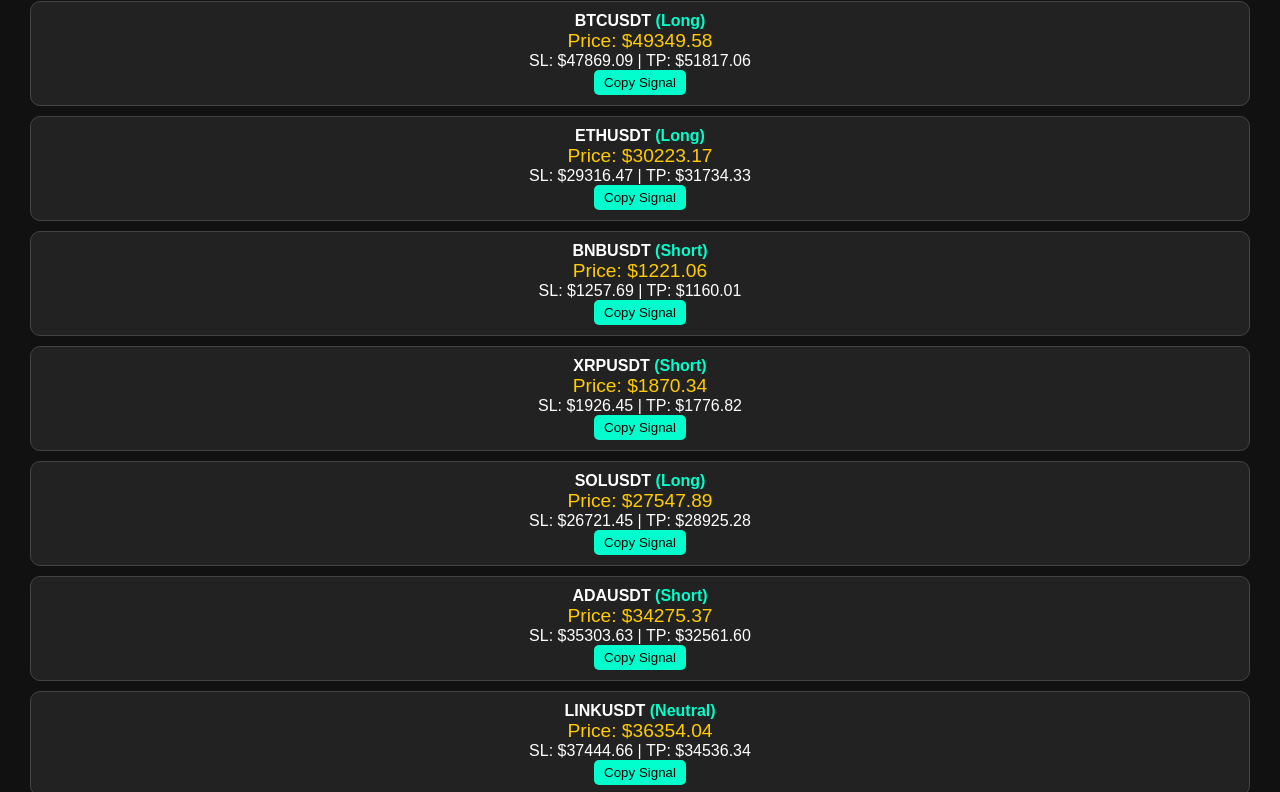
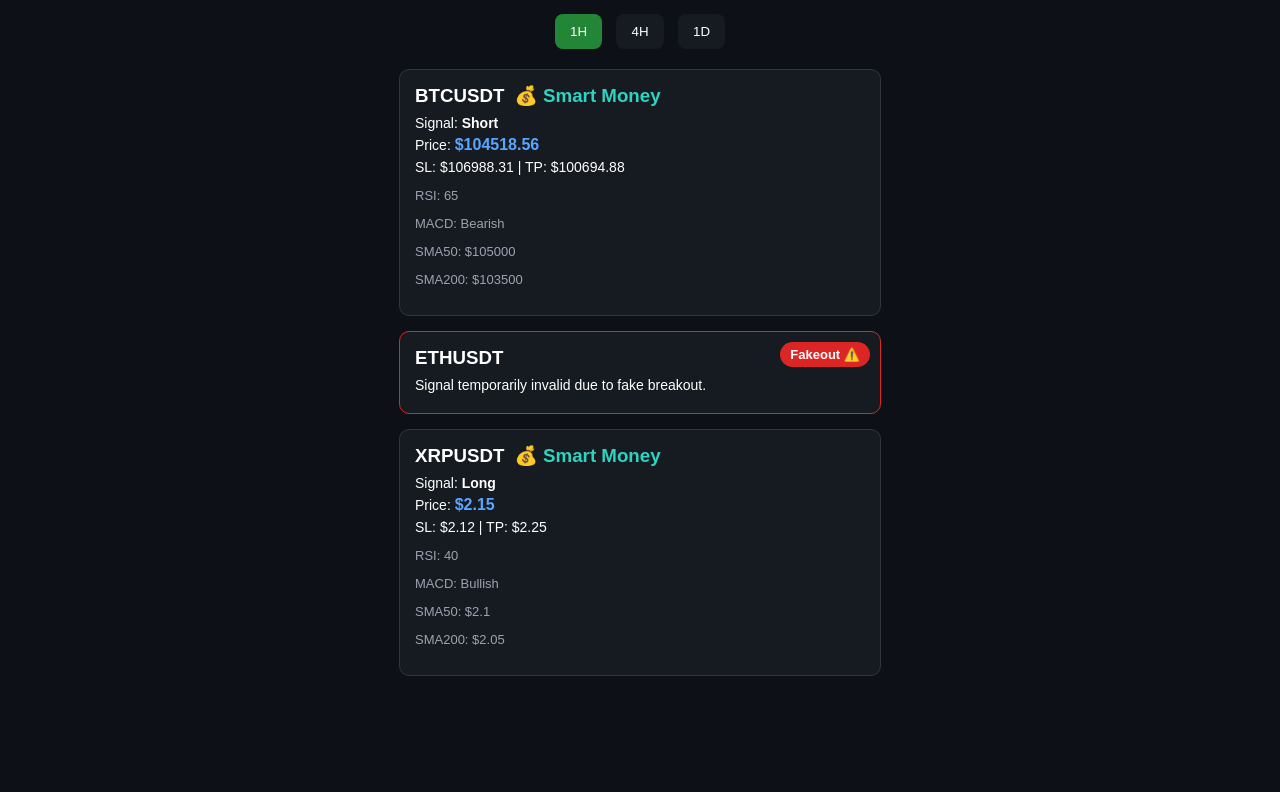
Before and after one commit to newsswiftonline/Signal-crypto-, a plain HTML site: page Index.html in a window 1280 px wide. Shown: the part 100-892 px from the top of the page. After the commit the page ends 819 px from the top, so only its background shows below. Drawn offline with Linux system fonts and the light colour scheme.

Commit message:
Update Index.html

```diff
--- a/Index.html
+++ b/Index.html
@@ -1,166 +1,191 @@
-<!DOCTYPE html><html lang="en">
+<!DOCTYPE html>
+<html lang="en">
 <head>
-  <meta charset="UTF-8">
-  <meta name="viewport" content="width=device-width, initial-scale=1.0">
-  <title>Crypto Signal Tool - Pro Version</title>
+  <meta charset="UTF-8" />
+  <title>Crypto Signals (1H, 4H, 1D) with Live Prices</title>
   <style>
-    body { font-family: Arial, sans-serif; background: #0f0f0f; color: #fff; margin: 0; padding: 20px; }
-    h1 { color: #00ffcc; }
-    .coin { background: #1a1a1a; border-radius: 8px; padding: 15px; margin: 10px 0; }
-    .signal { font-weight: bold; color: #00ffcc; }
-    .live-price { font-size: 1.2em; color: #ffcc00; }
-    .copy-btn { background: #00ffcc; color: #000; border: none; padding: 5px 10px; cursor: pointer; border-radius: 5px; }
+    body {
+      font-family: Arial, sans-serif;
+      background: #0d1117;
+      color: #ffffff;
+      text-align: center;
+      padding: 20px;
+    }
+    .tab-btn {
+      padding: 10px 15px;
+      background: #161b22;
+      color: white;
+      border: none;
+      margin: 5px;
+      cursor: pointer;
+      border-radius: 8px;
+      transition: background-color 0.3s ease;
+    }
+    .tab-btn.active {
+      background-color: #238636;
+    }
+    .signal-box {
+      border: 1px solid #30363d;
+      background: #161b22;
+      padding: 15px;
+      margin: 15px auto;
+      width: 90%;
+      max-width: 450px;
+      border-radius: 10px;
+      text-align: left;
+      position: relative;
+    }
+    .signal-box h3 {
+      margin: 0 0 8px;
+    }
+    .signal-detail {
+      margin: 5px 0;
+      font-size: 14px;
+    }
+    .indicator-list {
+      margin-top: 10px;
+      font-size: 13px;
+      color: #9ca3af;
+    }
+    .smart-money {
+      color: #2dd4bf;
+      font-weight: bold;
+      margin-left: 5px;
+    }
+    .fakeout-alert {
+      position: absolute;
+      top: 10px;
+      right: 10px;
+      background: #dc2626;
+      color: white;
+      padding: 5px 10px;
+      border-radius: 50px;
+      font-weight: bold;
+      font-size: 13px;
+    }
+    .live-price {
+      font-weight: bold;
+      color: #58a6ff;
+      font-size: 16px;
+    }
   </style>
 </head>
 <body>
-  <h1>📈 Crypto Future Signals (1H, 4H, 1D)</h1>
-  <div id="signal-container">Loading signals...</div>  <script>
-    const coins = ["BTCUSDT", "ETHUSDT", "BNBUSDT", "XRPUSDT", "SOLUSDT", "ADAUSDT", "LINKUSDT", "DOTUSDT"];
+  <h1>📈 Crypto Future Signals</h1>
+  <div>
+    <button class="tab-btn active" onclick="showSignals('1h', event)">1H</button>
+    <button class="tab-btn" onclick="showSignals('4h', event)">4H</button>
+    <button class="tab-btn" onclick="showSignals('1d', event)">1D</button>
+  </div>
+  <div id="signalContainer"></div>
 
-    function generateSignal(symbol) {
-      const directions = ["Long", "Short", "Neutral"];
-      const price = (Math.random() * 50000 + 500).toFixed(2);
-      const signal = directions[Math.floor(Math.random() * directions.length)];
-      const sl = (parseFloat(price) * (signal === "Long" ? 0.97 : 1.03)).toFixed(2);
-      const tp = (parseFloat(price) * (signal === "Long" ? 1.05 : 0.95)).toFixed(2);
-      return { symbol, signal, price, sl, tp };
+  <script>
+    // Sample signals with extra indicators, smart money and fakeout flags
+    const signals = {
+      "1h": [
+        { symbol: "BTCUSDT", direction: "Short", price: 104890.50, sl: 106988.31, tp: 100694.88,
+          indicators: { RSI: 65, MACD: 'Bearish', SMA50: 105000, SMA200: 103500 },
+          smartMoney: true, fakeout: false },
+        { symbol: "ETHUSDT", direction: "Short", price: 2512.45, sl: 2562.70, tp: 2411.95,
+          indicators: { RSI: 58, MACD: 'Bearish', SMA50: 2520, SMA200: 2450 },
+          smartMoney: false, fakeout: true },
+        { symbol: "XRPUSDT", direction: "Long", price: 2.16, sl: 2.12, tp: 2.25,
+          indicators: { RSI: 40, MACD: 'Bullish', SMA50: 2.10, SMA200: 2.05 },
+          smartMoney: true, fakeout: false }
+      ],
+      "4h": [
+        { symbol: "BTCUSDT", direction: "Long", price: 104500.00, sl: 103000.00, tp: 108000.00,
+          indicators: { RSI: 45, MACD: 'Bullish', SMA50: 104200, SMA200: 102500 },
+          smartMoney: true, fakeout: false },
+        { symbol: "ETHUSDT", direction: "Short", price: 2500.00, sl: 2600.00, tp: 2400.00,
+          indicators: { RSI: 70, MACD: 'Bearish', SMA50: 2550, SMA200: 2490 },
+          smartMoney: false, fakeout: false }
+      ],
+      "1d": [
+        { symbol: "BTCUSDT", direction: "Long", price: 101000.00, sl: 97000.00, tp: 110000.00,
+          indicators: { RSI: 50, MACD: 'Bullish', SMA50: 100000, SMA200: 95000 },
+          smartMoney: true, fakeout: false },
+        { symbol: "ETHUSDT", direction: "Long", price: 2400.00, sl: 2200.00, tp: 2700.00,
+          indicators: { RSI: 55, MACD: 'Bullish', SMA50: 2350, SMA200: 2200 },
+          smartMoney: false, fakeout: false }
+      ]
+    };
+
+    // Store current timeframe signals here so we can update live prices
+    let currentSignals = [];
+    let currentTimeframe = "1h";
+
+    // Function to simulate price fluctuation around the base price
+    function simulateLivePrice(basePrice) {
+      const volatility = basePrice * 0.005; // 0.5% volatility
+      const change = (Math.random() * volatility * 2) - volatility; // random between -volatility and +volatility
+      return +(basePrice + change).toFixed(2);
     }
 
-    function loadSignals() {
-      let html = "";
-      coins.forEach((coin) => {
-        const data = generateSignal(coin);
-        html += `
-          <div class="coin">
-            <div><strong>${data.symbol}</strong> <span class="signal">(${data.signal})</span></div>
-            <div class="live-price">Price: $<span id="${data.symbol}-price">${data.price}</span></div>
-            <div>SL: $${data.sl} | TP: $${data.tp}</div>
-            <button class="copy-btn" onclick="copySignal('${data.symbol}: ${data.signal} @ $${data.price}')">Copy Signal</button>
+    // Render signals UI
+    function showSignals(timeframe, event) {
+      currentTimeframe = timeframe;
+      currentSignals = signals[timeframe].map(s => ({ ...s })); // deep copy so we can update prices
+      document.querySelectorAll(".tab-btn").forEach(btn => btn.classList.remove("active"));
+      event.target.classList.add("active");
+
+      renderSignals();
+    }
+
+    // Render signal boxes
+    function renderSignals() {
+      const container = document.getElementById("signalContainer");
+      container.innerHTML = "";
+
+      currentSignals.forEach((s, i) => {
+        if (s.fakeout) {
+          container.innerHTML += `
+            <div class="signal-box" style="border-color:#dc2626;">
+              <h3>${s.symbol}</h3>
+              <div class="fakeout-alert">Fakeout ⚠️</div>
+              <p class="signal-detail">Signal temporarily invalid due to fake breakout.</p>
+            </div>
+          `;
+          return;
+        }
+
+        container.innerHTML += `
+          <div class="signal-box" id="signal-${i}">
+            <h3>${s.symbol} ${s.smartMoney ? '<span class="smart-money">💰 Smart Money</span>' : ''}</h3>
+            <p class="signal-detail">Signal: <b>${s.direction}</b></p>
+            <p class="signal-detail">Price: <span class="live-price" id="live-price-${i}">$${s.price}</span></p>
+            <p class="signal-detail">SL: $${s.sl} | TP: $${s.tp}</p>
+            <div class="indicator-list">
+              <p>RSI: ${s.indicators.RSI}</p>
+              <p>MACD: ${s.indicators.MACD}</p>
+              <p>SMA50: $${s.indicators.SMA50}</p>
+              <p>SMA200: $${s.indicators.SMA200}</p>
+            </div>
           </div>
         `;
       });
-      document.getElementById("signal-container").innerHTML = html;
     }
 
-    function copySignal(text) {
-      navigator.clipboard.writeText(text).then(() => alert("Copied: " + text));
+    // Update live prices every 5 seconds
+    function updateLivePrices() {
+      currentSignals.forEach((s, i) => {
+        if (s.fakeout) return; // skip fakeouts
+
+        // Simulate new price
+        s.price = simulateLivePrice(s.price);
+        // Update DOM
+        const priceEl = document.getElementById(`live-price-${i}`);
+        if (priceEl) {
+          priceEl.textContent = `$${s.price}`;
+        }
+      });
     }
 
-    loadSignals();
-    setInterval(loadSignals, 60000); // Refresh signals every 60s
-  </script></body>
-</html><!DOCTYPE html>
-<html lang="en">
-<head>
-  <meta charset="UTF-8">
-  <title>Crypto Signal Tool - Top 20 Futures</title>
-  <meta name="viewport" content="width=device-width, initial-scale=1">
-  <style>
-    body { font-family: sans-serif; background: #111; color: #fff; text-align: center; }
-    h1 { color: #00ff99; }
-    .coin { border: 1px solid #444; margin: 10px; padding: 10px; border-radius: 10px; background: #222; }
-    .long { color: #00ff00; }
-    .short { color: #ff3333; }
-    .neutral { color: #999; }
-  </style>
-</head>
-<body>
-  <h1>🔁 Crypto Future Signals - 1H</h1>
-  <div id="signals">Loading...</div>
+    // Start interval price updates
+    setInterval(updateLivePrices, 5000);
 
-  <script>
-    const coins = ["BTCUSDT","ETHUSDT","BNBUSDT","XRPUSDT","SOLUSDT","DOGEUSDT","ADAUSDT","AVAXUSDT","DOTUSDT","TRXUSDT","MATICUSDT","SHIBUSDT","LTCUSDT","BCHUSDT","LINKUSDT","UNIUSDT","XLMUSDT","NEARUSDT","ICPUSDT","FILUSDT"];
-
-    async function fetchData(symbol) {
-      const url = `https://fapi.binance.com/fapi/v1/klines?symbol=${symbol}&interval=1h&limit=50`;
-      const res = await fetch(url);
-      const data = await res.json();
-      return data.map(c => ({
-        time: c[0],
-        open: parseFloat(c[1]),
-        high: parseFloat(c[2]),
-        low: parseFloat(c[3]),
-        close: parseFloat(c[4])
-      }));
-    }
-
-    function calculateEMA(data, period) {
-      const k = 2 / (period + 1);
-      let emaArray = [];
-      let ema = data[0].close;
-      emaArray.push(ema);
-      for (let i = 1; i < data.length; i++) {
-        ema = data[i].close * k + ema * (1 - k);
-        emaArray.push(ema);
-      }
-      return emaArray;
-    }
-
-    function calculateRSI(data, period = 14) {
-      let gains = 0, losses = 0;
-      for (let i = 1; i <= period; i++) {
-        const change = data[i].close - data[i - 1].close;
-        if (change > 0) gains += change;
-        else losses -= change;
-      }
-      let avgGain = gains / period;
-      let avgLoss = losses / period;
-      const rsiArray = [];
-      rsiArray[period] = 100 - (100 / (1 + avgGain / avgLoss));
-
-      for (let i = period + 1; i < data.length; i++) {
-        const change = data[i].close - data[i - 1].close;
-        const gain = Math.max(0, change);
-        const loss = Math.max(0, -change);
-        avgGain = (avgGain * (period - 1) + gain) / period;
-        avgLoss = (avgLoss * (period - 1) + loss) / period;
-        rsiArray[i] = 100 - (100 / (1 + avgGain / avgLoss));
-      }
-      return rsiArray;
-    }
-
-    function getSignal(data) {
-      const ema = calculateEMA(data, 10);
-      const rsi = calculateRSI(data, 14);
-      const last = data.length - 1;
-
-      let signal = "Neutral";
-      if (data[last].close > ema[last] && rsi[last] < 70 && rsi[last] > 50) signal = "Long";
-      if (data[last].close < ema[last] && rsi[last] > 30 && rsi[last] < 50) signal = "Short";
-
-      return {
-        type: signal,
-        price: data[last].close.toFixed(2),
-        sl: (signal === "Long") ? (data[last].close * 0.98).toFixed(2) : (data[last].close * 1.02).toFixed(2),
-        tp: (signal === "Long") ? (data[last].close * 1.04).toFixed(2) : (data[last].close * 0.96).toFixed(2)
-      };
-    }
-
-    async function updateSignals() {
-      const container = document.getElementById("signals");
-      container.innerHTML = "";
-      for (let coin of coins) {
-        try {
-          const data = await fetchData(coin);
-          const signal = getSignal(data);
-          const div = document.createElement("div");
-          div.className = "coin";
-          div.innerHTML = `
-            <h2>${coin}</h2>
-            <p>Signal: <span class="${signal.type.toLowerCase()}">${signal.type}</span></p>
-            <p>Price: $${signal.price}</p>
-            <p>TP: ${signal.tp}</p>
-            <p>SL: ${signal.sl}</p>
-          `;
-          container.appendChild(div);
-        } catch (e) {
-          console.log(coin + " error:", e.message);
-        }
-      }
-    }
-
-    updateSignals();
-    setInterval(updateSignals, 60 * 1000); // auto update every 60 sec
+    // Initial load
+    window.onload = () => showSignals('1h', { target: document.querySelector('.tab-btn.active') });
   </script>
 </body>
-</html>
+      </html>
```
